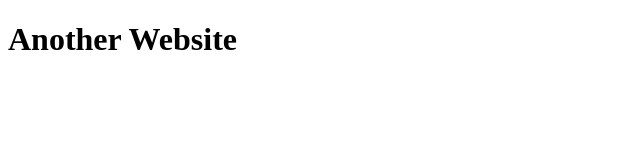
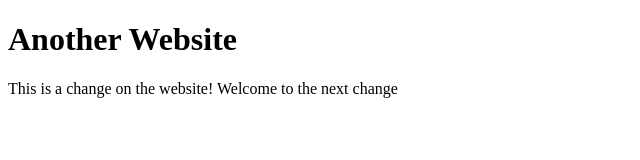
Before and after one commit to NuradinI/NuradinGitWorkFlow, a plain HTML site: page index.html in a window 1280 px wide. Shown: the whole page, without its empty margins (0-640 px from the left). Drawn offline with Linux system fonts and the light colour scheme.

Commit message:
New p tag added

```diff
--- a/index.html
+++ b/index.html
@@ -7,5 +7,6 @@
 </head>
 <body>
     <h1>Another Website</h1>
+    <p>This is a change on the website! Welcome to the next change</p>
 </body>
 </html>
```
